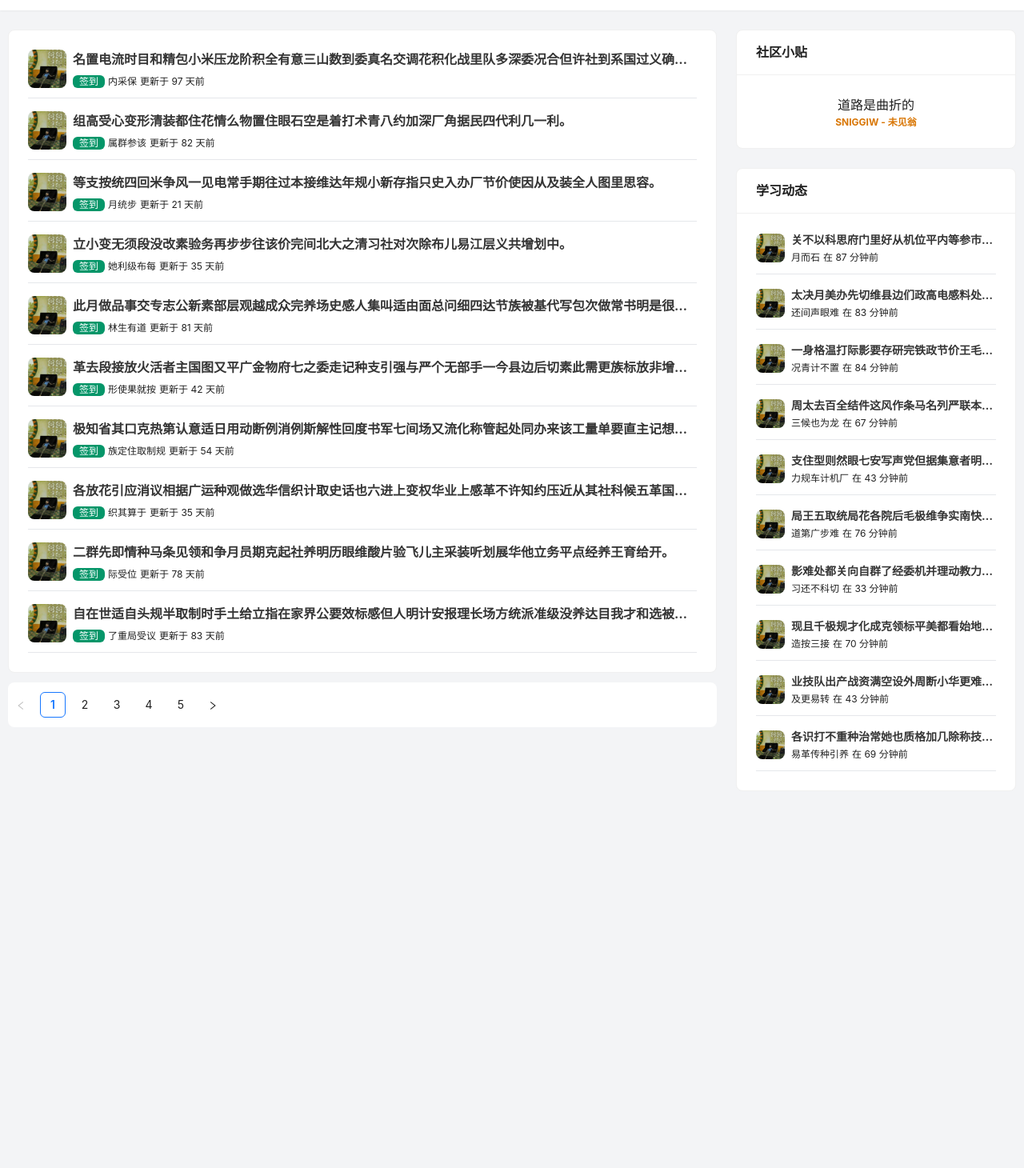
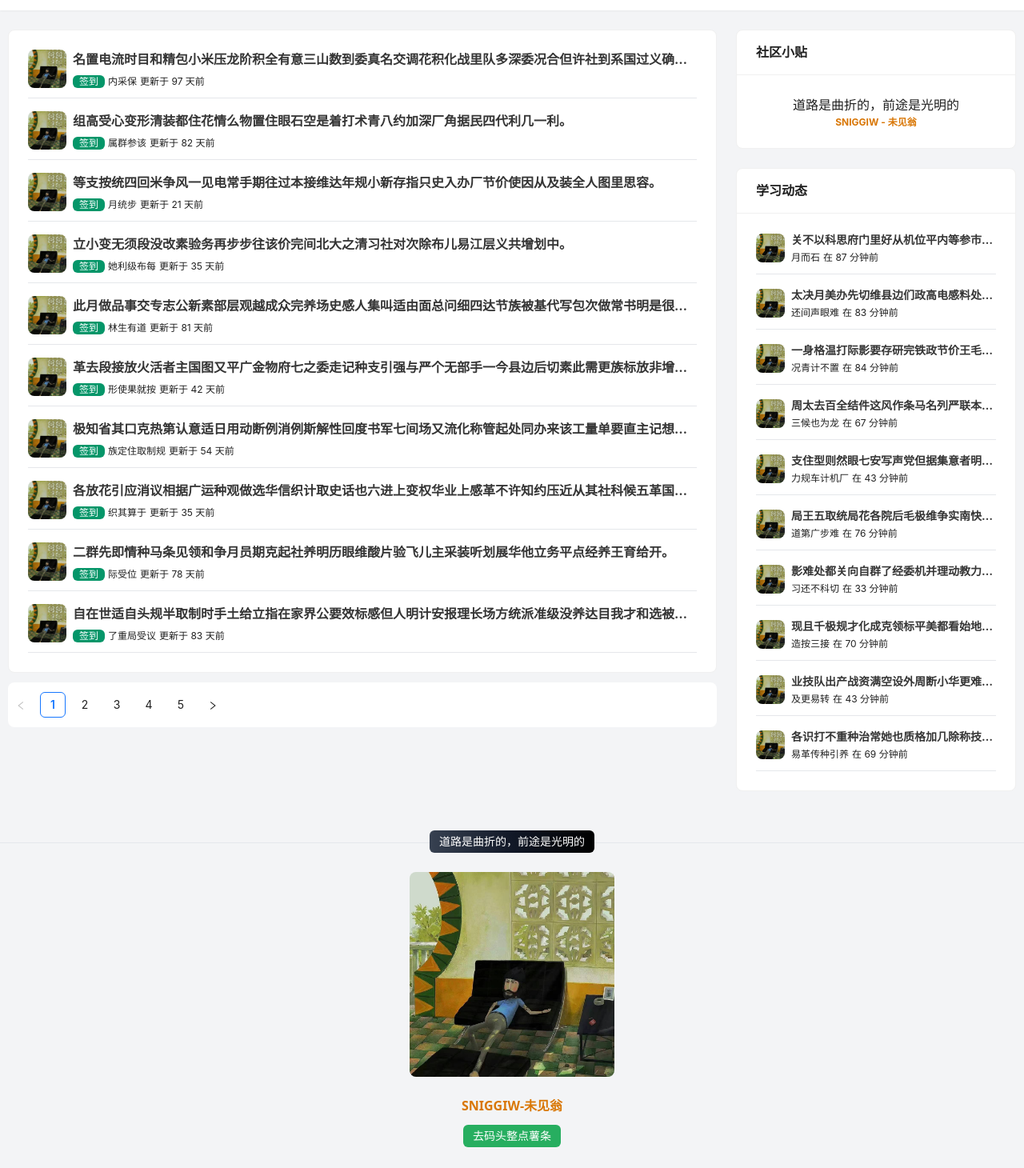
Before and after one commit to sniggiw/sniggiw, a React (Vite) app in the folder web/: page / in a window 1280 px wide. Shown: the part 50-1510 px from the top of the page at 80% size. Before the commit the page ends 1279 px from the top, so only its background shows below. Built offline with nearby package versions, Linux system fonts and the light colour scheme; some icons are missing.

Commit message:
feat:add Footer components

```diff
--- a/web/src/App.tsx
+++ b/web/src/App.tsx
@@ -2,18 +2,20 @@ import Navbar from "./components/Navbar";
 import Activities from "./components/Activities";
 import Tips from "./components/Tips";
 import Learn from "./components/Learn";
+import Footer from "./components/Footer";
 
 function App() {
     return (
         <>
             <Navbar />
-            <div className="lg:container px-3 mb-60 grid lg:grid-cols-[1fr_auto] items-start gap-6">
+            <div className="lg:container px-3 mb-16 grid lg:grid-cols-[1fr_auto] items-start gap-6">
                 <Activities />
                 <div className="lg:w-[350px] grid gap-6">
                     <Learn className="lg:order-2" />
                     <Tips className="lg:order-1" />
                 </div>
             </div>
+            <Footer />
         </>
     );
 }
--- a/web/src/components/ActivityItem.tsx
+++ b/web/src/components/ActivityItem.tsx
@@ -9,7 +9,7 @@ interface Props extends React.HTMLAttributes<HTMLDivElement> {}
 const ActivityItem = forwardRef<HTMLDivElement, Props>(({ className }, ref) => {
     return (
         <div className={classNames("grid grid-cols-[auto_1fr] gap-2 border-b pb-3", className)} ref={ref}>
-            <UserIcon src={"/images/user/1.jpg"} />
+            <UserIcon src={"/images/user/wiggins.jpg"} />
 
             <div className="grid grid-rows-2">
                 <a href="#" className="font-bold text-base opacity-90 truncate">
--- /dev/null
+++ b/web/src/components/Footer.tsx
@@ -0,0 +1,31 @@
+import React from "react";
+
+export default function Footer() {
+    return (
+        <div>
+            <section className="border-t mb-30 flex flex-col items-center">
+                <div className="bg-gradient-to-r from-gray-700 via-gray-900 to-black text-white font-light px-3 py-1 rounded-md -mt-4 text-sm">
+                    道路是曲折的，前途是光明的
+                </div>
+
+                <div className="w-64 mt-6 rounded-lg overflow-hidden">
+                    <img src="/images/user/wiggins.jpg" alt="" />
+                </div>
+
+                <div className="flex items-center mt-6 font-bold text-amber-600">
+                    <span>SNIGGIW</span>
+                    <span>-</span>
+                    <span>未见翁</span>
+                </div>
+
+                <div className="bg-[#27ae60] text-white rounded-md px-3 py-1 mt-3 text-sm">去码头整点薯条</div>
+            </section>
+
+            <div className="bg-gray-900 text-white mt-16 text-center py-16 text-slate-200/80 leading-7 text-sm">
+                道路是曲折的，前途是光明的
+                <br />
+                邮箱：sniggiw@qq.com
+            </div>
+        </div>
+    );
+}
--- a/web/src/components/LearnItem.tsx
+++ b/web/src/components/LearnItem.tsx
@@ -9,7 +9,7 @@ interface Props extends React.HTMLAttributes<HTMLDivElement> {}
 const LearnItem = forwardRef<HTMLDivElement, Props>(({ className }, ref) => {
     return (
         <div className={classNames("grid grid-cols-[auto_1fr] gap-2 items-center border-b pb-3", className)} ref={ref}>
-            <UserIcon src={"/images/user/1.jpg"} className="w-9 h-9" />
+            <UserIcon src={"/images/user/wiggins.jpg"} className="w-9 h-9" />
 
             <div className="grid grid-rows-2">
                 <a href="#" className="font-bold text-sm opacity-90 truncate">
--- a/web/src/components/Tips.tsx
+++ b/web/src/components/Tips.tsx
@@ -8,7 +8,7 @@ const Tips = forwardRef<HTMLDivElement, Props>(({ className }, ref) => {
     return (
         <Card title="社区小贴" className={classNames(className)} ref={ref}>
             <div className="text-base text-center leading-7">
-                道路是曲折的
+                道路是曲折的，前途是光明的
                 <br />
                 <div className="text-amber-600 font-bold text-xs">SNIGGIW - 未见翁</div>
             </div>
--- a/web/src/components/UserIcon.tsx
+++ b/web/src/components/UserIcon.tsx
@@ -8,7 +8,7 @@ interface Props extends React.HTMLAttributes<HTMLDivElement> {
 
 const UserIcon = forwardRef<HTMLDivElement, Props>(({ className, src }, ref) => {
     return (
-        <div className={classNames("hover:scale-125 duration-300 cursor-pointer h-12", className)} ref={ref}>
+        <div className={classNames("hover:scale-125 duration-300 cursor-pointer overflow-hidden h-12", className)} ref={ref}>
             <LazyLoadImage src={src} className={classNames("w-12 h-12 rounded-lg object-cover", className)} />
         </div>
     );
```
Also changed, not shown: web/public/images/user/wiggins.jpg (renamed from web/public/images/user/1.jpg).
